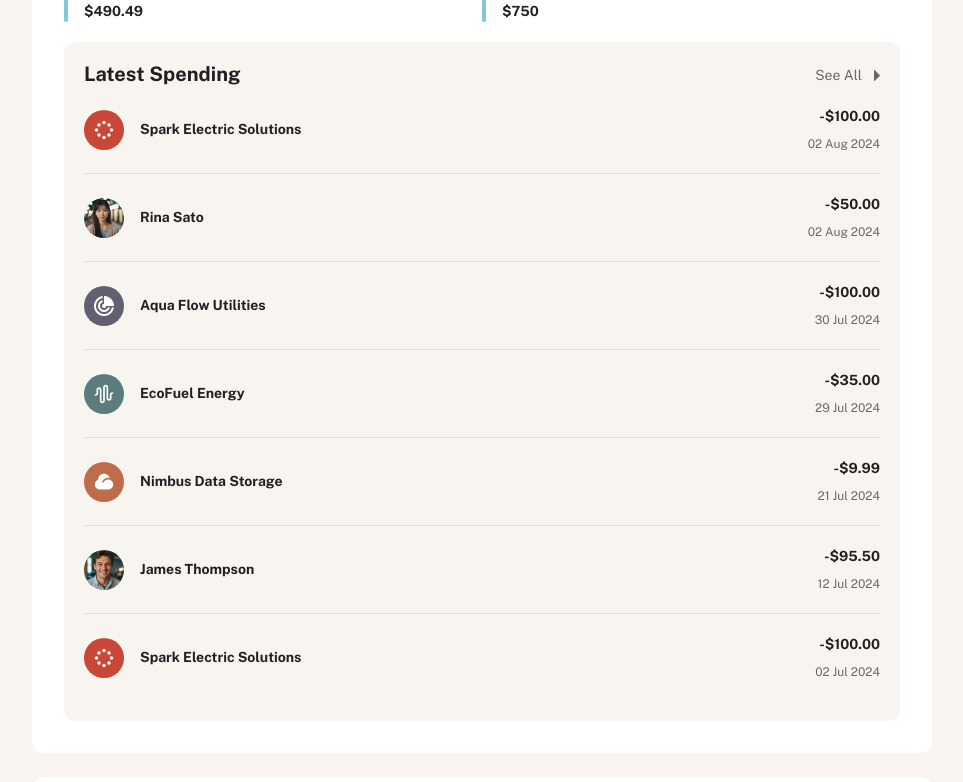
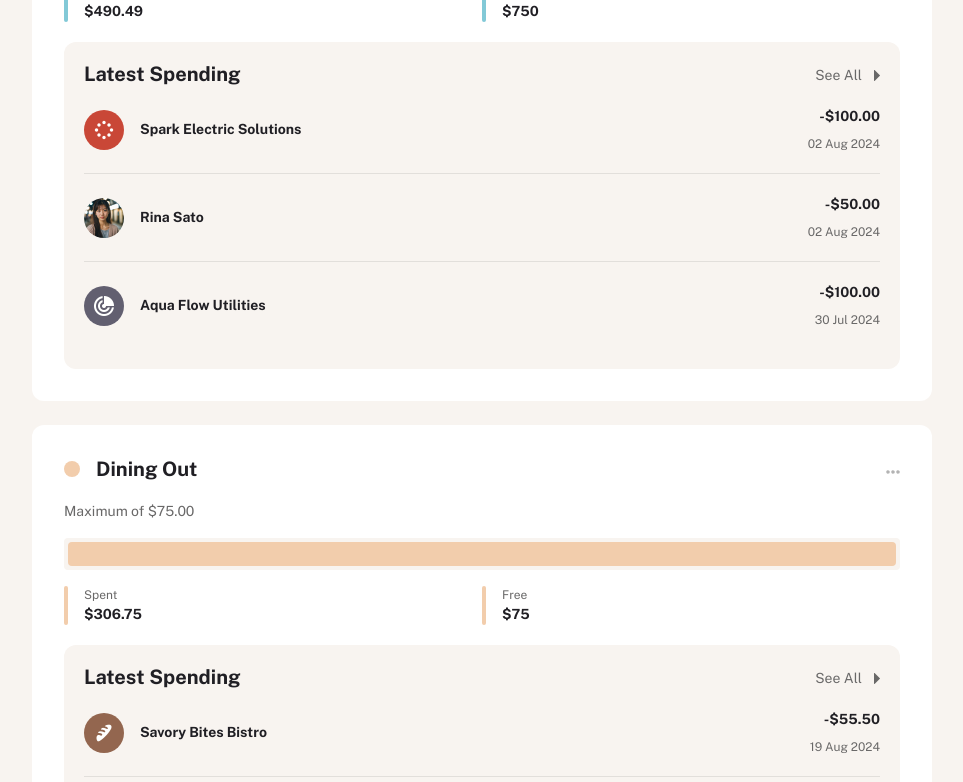
Before and after one commit to PioKl/Personal-Finance-App, a Next.js app: page /budgets in a window 1280 px wide. Shown: the part 1233-2015 px from the top of the page, without its empty margins (308-1271 px from the left). Built offline with nearby package versions, Linux system fonts and the light colour scheme.

Commit message:
Add transactions with slice to the appropriate variant

```diff
--- a/components/shared/TransactionsList.tsx
+++ b/components/shared/TransactionsList.tsx
@@ -8,9 +8,11 @@ export default function TransactionsList({
 }: TransactionWithVariant<Transactions[]>) {
   return (
     <ul className="grid gap-space-250">
-      {transactions.map((transaction, i) => (
-        <TransactionItem key={i} data={transaction} variant={variant} />
-      ))}
+      {(variant === "budgets" ? transactions.slice(0, 3) : transactions).map(
+        (transaction, i) => (
+          <TransactionItem key={i} data={transaction} variant={variant} />
+        )
+      )}
     </ul>
   );
 }
```
